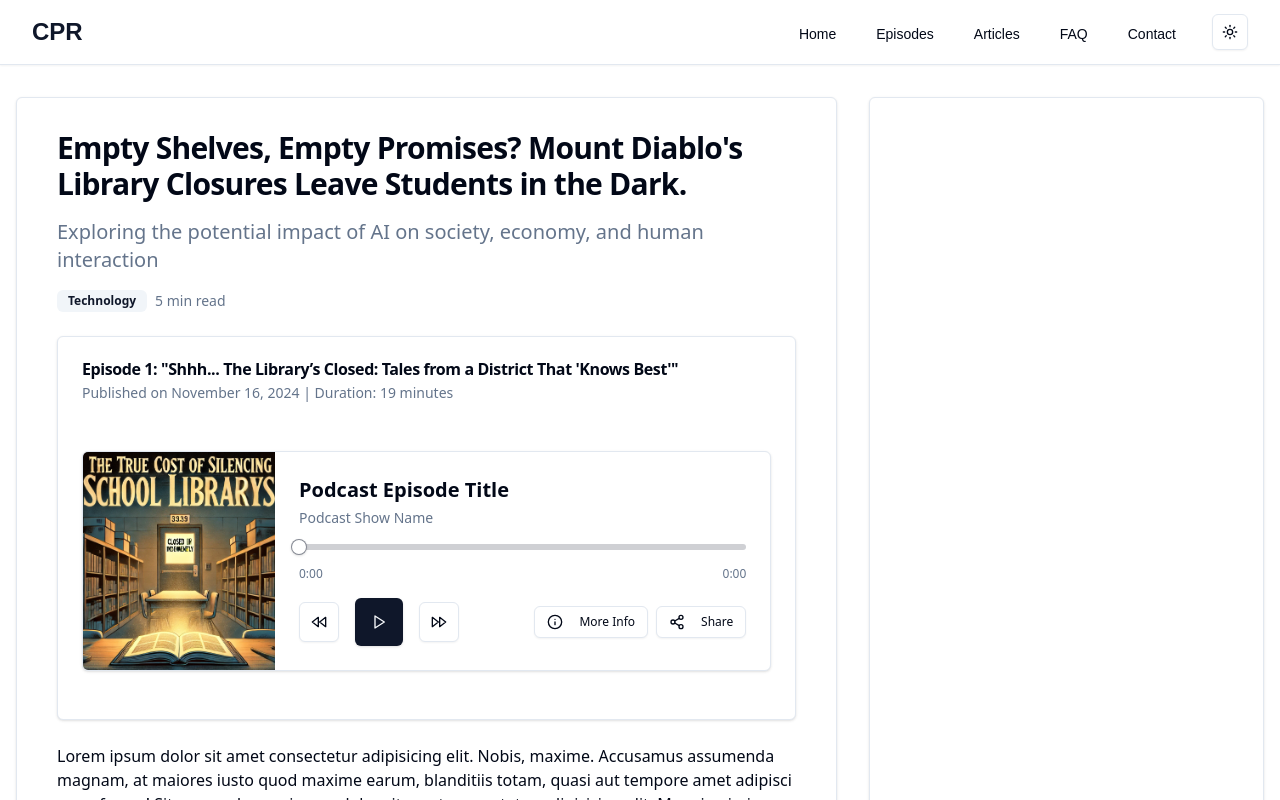
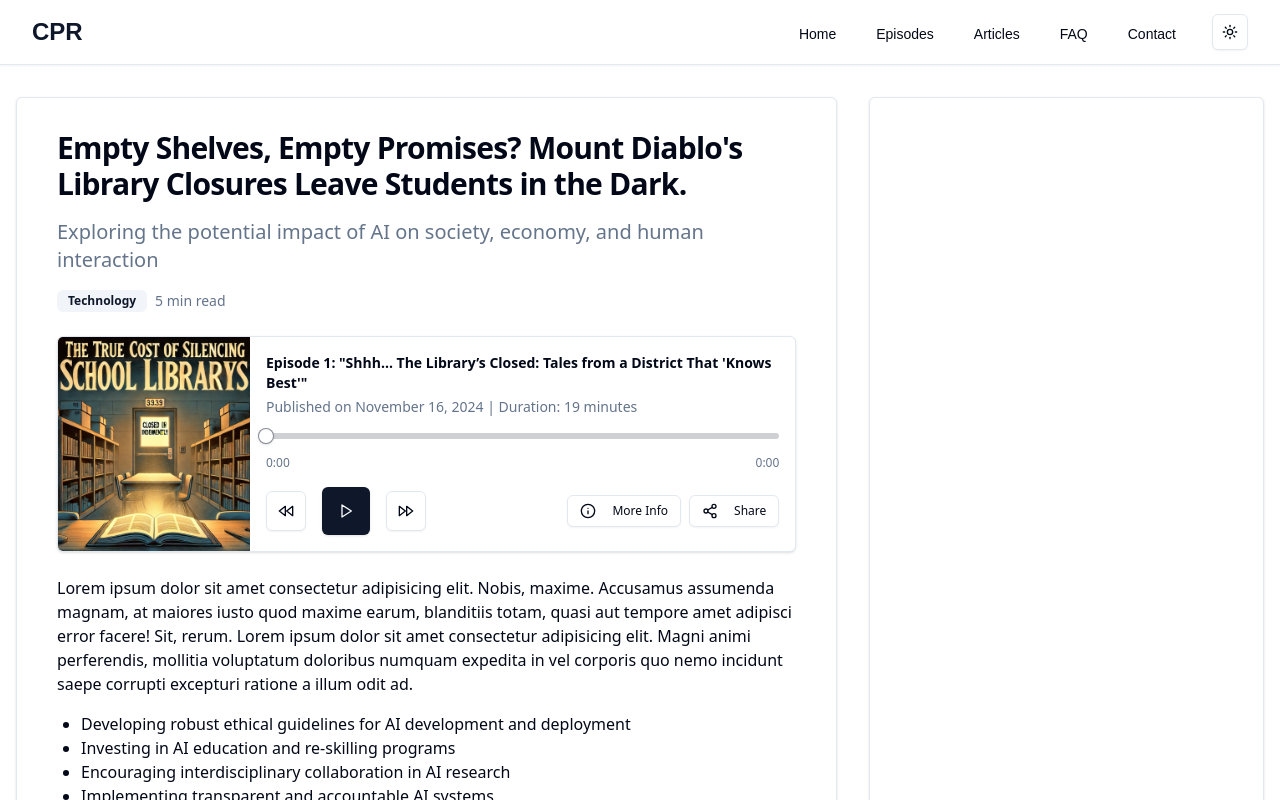
Before and after one commit to j10wy/cpr, a Next.js app: page /article/1 in a window 1280 px wide. Shown: the top 800 px of the page. Built offline with nearby package versions, Linux system fonts and the light colour scheme.

Commit message:
Improve podcast layout

```diff
--- a/src/app/article/[slug]/page.tsx
+++ b/src/app/article/[slug]/page.tsx
@@ -1,6 +1,6 @@
 import React from "react";
 import { Sources, Source } from "@/components/sources";
-import { Card, CardContent, CardHeader, CardTitle } from "@/components/ui/card";
+import { Card } from "@/components/ui/card";
 import { PodcastPlayer } from "@/components/podcast/podcast-player";
 import Header from "@/components/articles/header";
 import Footer from "@/components/articles/footer";
@@ -74,20 +74,7 @@ export default async function ArticlePage() {
       />
 
       <div id="article-content">
-        <Card className="my-6">
-          <CardHeader>
-            <CardTitle>
-              Episode 1: &quot;Shhh... The Library’s Closed: Tales from a
-              District That &apos;Knows Best&apos;&quot;
-            </CardTitle>
-            <p className="text-sm text-muted-foreground">
-              Published on November 16, 2024 | Duration: 19 minutes
-            </p>
-          </CardHeader>
-          <CardContent>
-            <PodcastPlayer />
-          </CardContent>
-        </Card>
+        <PodcastPlayer />
 
         <p className="leading-6 my-4 text-base font-normal">
           Lorem ipsum dolor sit amet consectetur adipisicing elit. Nobis,
--- a/src/components/podcast/podcast-player.tsx
+++ b/src/components/podcast/podcast-player.tsx
@@ -87,7 +87,7 @@ export function PodcastPlayer() {
   return (
     <Card className="w-full overflow-hidden my-6">
       <CardContent className="p-0 flex flex-col sm:flex-row">
-        <div className="w-full sm:w-48 h-48 sm:h-auto flex-shrink-0">
+        <div className="w-full sm:w-48 h-48 sm:h-auto flex-shrink-0 mx-0">
           <Image
             src="/podcasts/episode-01-closing-libraries.png"
             alt="Podcast cover"
@@ -97,10 +97,15 @@ export function PodcastPlayer() {
           />
         </div>
         {/* Add gradient with bg-gradient-to-br from-gray-300 to-gray-100 */}
-        <div className="flex-grow flex flex-col justify-between p-4 sm:p-6">
+        <div className="flex-grow flex flex-col justify-between p-4">
           <div>
-            <h2 className="text-xl font-bold mb-1">Podcast Episode Title</h2>
-            <p className="text-sm text-muted-foreground">Podcast Show Name</p>
+            <h2 className="text-sm font-bold mb-1">
+              Episode 1: &quot;Shhh... The Library’s Closed: Tales from a
+              District That &apos;Knows Best&apos;&quot;
+            </h2>
+            <p className="text-sm text-muted-foreground">
+              Published on November 16, 2024 | Duration: 19 minutes
+            </p>
           </div>
           <div className="space-y-4 mt-4">
             <Slider
```
